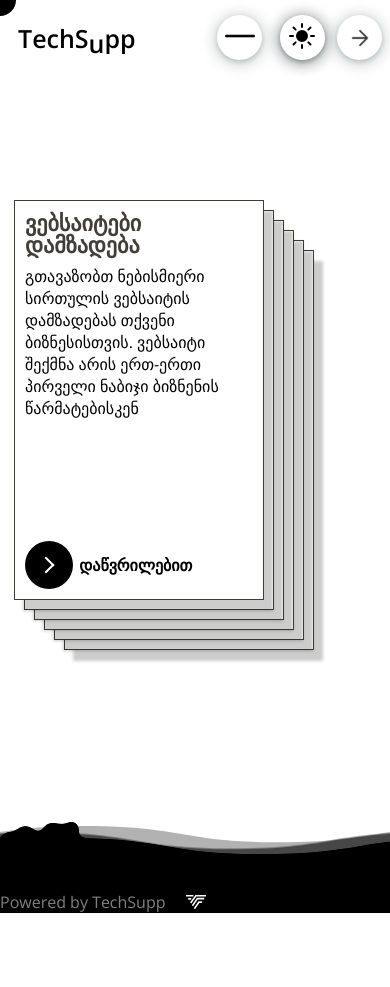
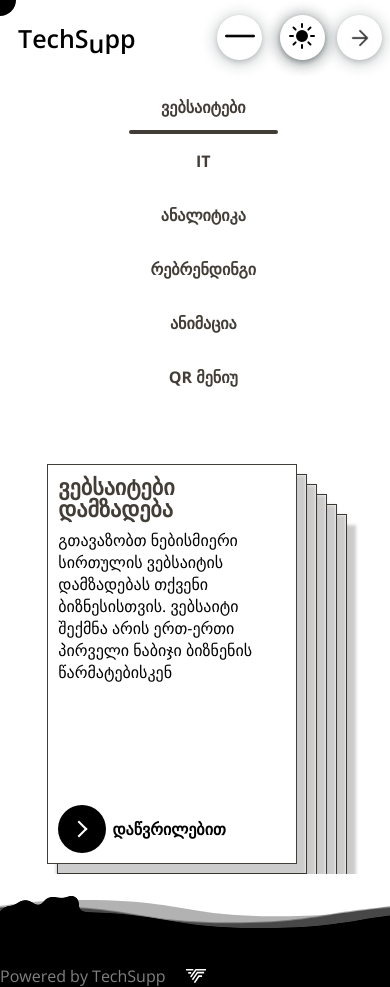
Before and after one commit to Guram12/Techsupp, a React (Vite) app: page / in a window 390 px wide. Before the commit the page ends 913 px from the top, so only its background shows below. Built offline with nearby package versions, Linux system fonts and the light colour scheme; a web font is replaced by a local one.

Commit message:
main page responsive

```diff
--- a/src/components/animations/CardAnimation.jsx
+++ b/src/components/animations/CardAnimation.jsx
@@ -82,12 +82,14 @@ export default function CardAnimation({ activeTab, handleTabClick }) {
   return (
     <div className="mainpage_bigmom_container">
       <section className="page">
-        {/* <ul className="tabs-controls">
+        <ul className="tabs-controls">
           {serviceNames.map((serviceName, i) => (
             <li key={i} className="tabs-controls__item">
               <a
                 href="#!"
-                className={`tabs-controls__link ${activeTab === i + 1 ? 'tabs-controls__link--active' : ''}`}
+                className={`tabs-controls__link ${
+                  activeTab === i + 1 ? "tabs-controls__link--active" : ""
+                }`}
                 onClick={(e) => {
                   e.preventDefault();
                   handleTabClick(i + 1);
@@ -98,7 +100,7 @@ export default function CardAnimation({ activeTab, handleTabClick }) {
               </a>
             </li>
           ))}
-        </ul> */}
+        </ul>
         <section className="cards-container">
           <section className="cards-container">
             {cardContents.map((card, i) => (
--- a/src/components/styles/Compas.css
+++ b/src/components/styles/Compas.css
@@ -1,8 +1,9 @@
-
-.compas_main_container{
+.compas_main_container {
   position: relative;
   width: 400px;
-  height: 400px;
+  height: 550px;
+  display: flex;
+  align-items: end;
 }
 .compass {
   position: relative;
@@ -15,7 +16,7 @@
   justify-content: center;
   align-items: center;
   margin-top: 200px;
-  background: url('../../assets/compas.png') no-repeat 50% / 90% ;
+  background: url("../../assets/compas.png") no-repeat 50% / 90%;
   color: #000000;
   box-shadow: inset 0 0 0 1px rgba(0, 0, 0, 0.5);
 }
@@ -39,7 +40,6 @@
   background: none;
   cursor: pointer;
   user-select: none;
-
 }
 
 .compass_text {
@@ -48,7 +48,7 @@
   transition: transform 0.6s ease;
 }
 
-@media screen and (max-width : 500px) {
+@media screen and (max-width: 500px) {
   .compas_main_container {
     display: none;
   }
--- a/src/components/styles/MainPage.css
+++ b/src/components/styles/MainPage.css
@@ -92,3 +92,5 @@
 }
 
 /* ================================================================================================================ */
+@media screen and( max-width: 500px) {
+}
--- a/src/components/styles/card.css
+++ b/src/components/styles/card.css
@@ -12,11 +12,12 @@ h1 {
   /* display: flex; */
   /* align-items: center; */
   height: 600px;
+  /* display: none; */
 }
 
 .page {
   overflow: hidden;
-  margin-top: 200px;
+  margin-top: 100px;
 }
 
 .tabs-controls {
@@ -32,6 +33,7 @@ h1 {
   box-sizing: border-box;
   padding: 50px 0 100px;
   list-style-type: none;
+  /* display: none; */
 }
 
 .tabs-controls__link {
@@ -299,4 +301,22 @@ button:hover .button-text {
   color: #fff;
 }
 @media screen and (max-width: 500px) {
+  .mainpage_bigmom_container {
+    /* border: 1px solid red; */
+    width: 100%;
+    /* height: 0; */
+    height: 100vh;
+    /* display: flex; */
+    /* gap: 200px; */
+  }
+  .page {
+    margin-top: 30px;
+    display: flex;
+    flex-direction: column;
+    gap: 50px;
+    height: 100vh;
+  }
+  .tabs-controls {
+    /* display: block; */
+  }
 }
```
